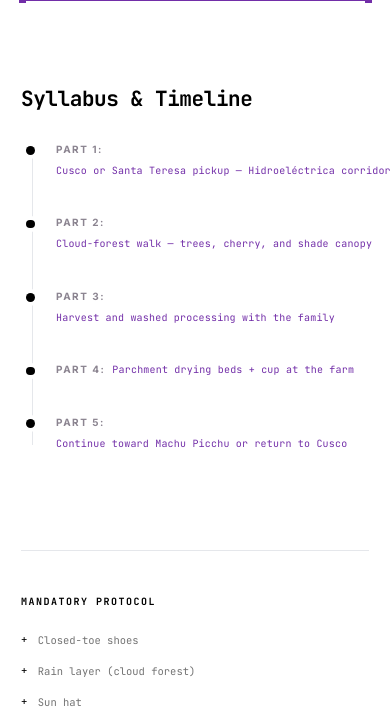
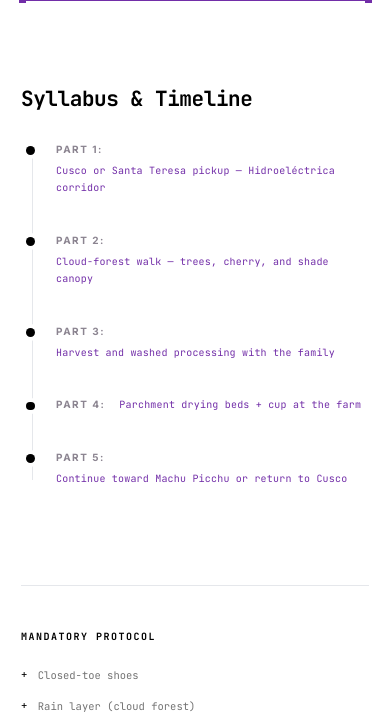
Before and after one commit to Minipom17/TheBestBean, an ASP.NET Core app: page /Tour/1 in a window 390 px wide. Shown: the part 1130-1857 px from the top of the page. Run offline with ASP.NET Core 8, Linux system fonts and the light colour scheme; data comes from the database, SQL or seed files in the repository; some libraries are stand-ins or nearby versions.

Commit message:
Let syllabus titles wrap so Experiences stops scrolling sideways.
Long nowrap syllabus module titles were wider than the mobile viewport
and shoved the page content off-screen.

Co-authored-by: alefrank <Minipom17@users.noreply.github.com>

```diff
--- a/Pages/Shared/_SyllabusRow.cshtml
+++ b/Pages/Shared/_SyllabusRow.cshtml
@@ -1,12 +1,12 @@
 @model SyllabusItem
 
-<div class="syllabus-row">
+<div class="syllabus-row min-w-0">
 @if (!string.IsNullOrWhiteSpace(Model.DetailBody))
 {
-    <details class="tour-syllabus-details w-full group">
-        <summary class="tour-syllabus-details__summary w-full flex items-center flex-nowrap gap-y-1">
-            <span class="tour-syllabus-label">@Model.Label:</span>
-            <span class="syllabus-module-title mr-auto flex-nowrap whitespace-nowrap">
+    <details class="tour-syllabus-details w-full min-w-0 group">
+        <summary class="tour-syllabus-details__summary w-full flex items-start gap-x-2 gap-y-1 min-w-0">
+            <span class="tour-syllabus-label shrink-0">@Model.Label:</span>
+            <span class="syllabus-module-title mr-auto min-w-0">
                 @if (!string.IsNullOrWhiteSpace(Model.Title))
                 {
                     <span class="syllabus-module-title__name">@Model.Title</span>
@@ -16,7 +16,7 @@
                     <span class="syllabus-module-title__time">@Model.Time</span>
                 }
             </span>
-            <div class="flex items-center ml-4 gap-1 opacity-80 group-hover:opacity-100 transition-opacity shrink-0">
+            <div class="flex items-center ml-2 gap-1 opacity-80 group-hover:opacity-100 transition-opacity shrink-0">
                 <span class="exp-filter-label m-0" style="width: auto; flex: none;">details</span>
                 <span class="tour-syllabus-details__chevron" aria-hidden="true"></span>
             </div>
@@ -28,9 +28,9 @@
 }
 else
 {
-    <div class="w-full flex items-center flex-wrap gap-y-1">
-        <span class="tour-syllabus-label">@Model.Label:</span>
-        <span class="syllabus-module-title mr-auto flex-nowrap whitespace-nowrap">
+    <div class="w-full flex items-start flex-wrap gap-x-2 gap-y-1 min-w-0">
+        <span class="tour-syllabus-label shrink-0">@Model.Label:</span>
+        <span class="syllabus-module-title mr-auto min-w-0">
             @if (!string.IsNullOrWhiteSpace(Model.Title))
             {
                 <span class="syllabus-module-title__name">@Model.Title</span>
--- a/wwwroot/css/site.css
+++ b/wwwroot/css/site.css
@@ -903,6 +903,8 @@ html.dark .tour-venue-map__caption p {
     align-items: center;
     flex-wrap: wrap;
     gap: 0.35rem;
+    min-width: 0;
+    max-width: 100%;
     font-family: 'JetBrains Mono', monospace;
     font-size: 10px;
     font-weight: 600;
@@ -911,6 +913,9 @@ html.dark .tour-venue-map__caption p {
 }
 .syllabus-module-title__name {
     font-weight: 500;
+    overflow-wrap: anywhere;
+    word-break: break-word;
+    white-space: normal;
 }
 .syllabus-module-title__time {
     display: inline-flex;
```
